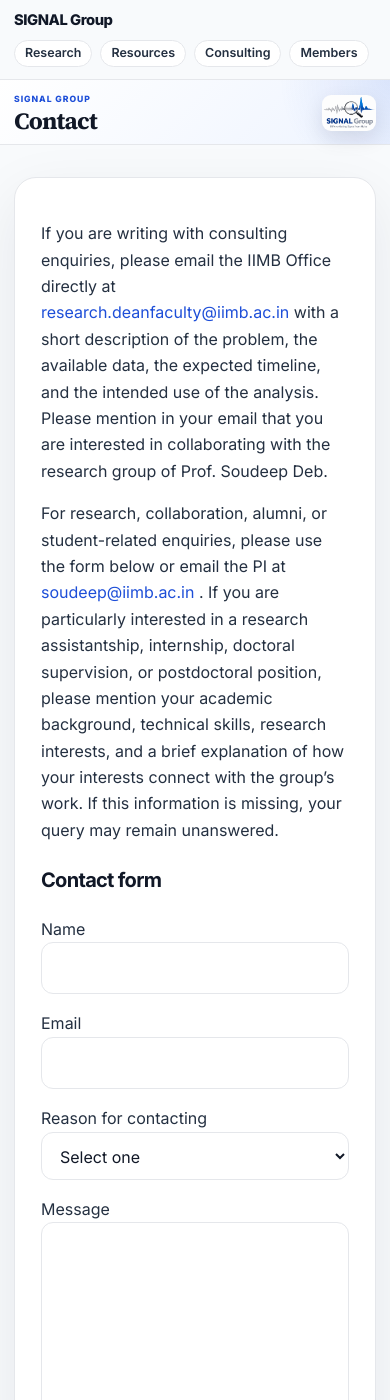
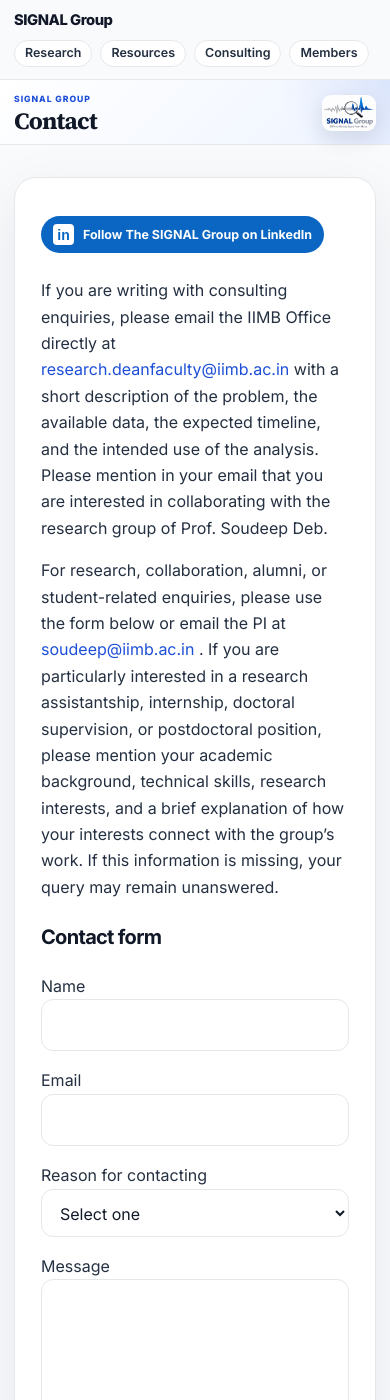
Before and after one commit to soudeepd/soudeeps-research-group, a Jekyll site: the page built from docs/_pages/contact.md, in a window 390 px wide and 1400 px high. Built offline with Jekyll 4.4.1, drawn with Linux system fonts in a browser that asks for light colours; some of the changed text lies outside the part shown.

Commit message:
updates added

```diff
--- a/docs/_layouts/default.html
+++ b/docs/_layouts/default.html
@@ -34,17 +34,32 @@
     {{ content }}
   </main>
 
-  <footer class="site-footer">
+<footer class="site-footer">
   <div class="container footer-grid">
-    <div>
-      <strong>SIGNAL Group of Prof. Soudeep Deb</strong>
+
+    <div class="footer-info">
+      <strong>The SIGNAL Group of Prof. Soudeep Deb</strong>
       <p>
-        (A personal academic research group)<br>
+        A personal academic research group<br>
         Decision Sciences Area<br>
         Indian Institute of Management Bangalore<br>
         Bannerghatta Road, Bengaluru, KA 560076, India.
       </p>
     </div>
+
+    <div class="footer-social">
+      <a
+        href="https://www.linkedin.com/company/the-signal-group/"
+        class="linkedin-follow-button"
+        target="_blank"
+        rel="noopener noreferrer"
+        aria-label="Follow The SIGNAL Group on LinkedIn"
+      >
+        <span class="linkedin-icon" aria-hidden="true">in</span>
+        Follow us on LinkedIn
+      </a>
+    </div>
+
   </div>
 </footer>
 </body>
--- a/docs/_pages/contact.md
+++ b/docs/_pages/contact.md
@@ -3,6 +3,20 @@ layout: page
 title: Contact
 permalink: /contact/
 ---
+
+<div class="contact-social">
+
+  <a
+    href="https://www.linkedin.com/company/the-signal-group/"
+    class="linkedin-follow-button"
+    target="_blank"
+    rel="noopener noreferrer"
+  >
+    <span class="linkedin-icon" aria-hidden="true">in</span>
+    Follow The SIGNAL Group on LinkedIn
+  </a>
+
+</div>
 
 If you are writing with consulting enquiries, please email the IIMB Office directly at <a href="mailto:research.deanfaculty@iimb.ac.in">research.deanfaculty@iimb.ac.in</a> with a short description of the problem, the available data, the expected timeline, and the intended use of the analysis. Please mention in your email that you are interested in collaborating with the research group of Prof. Soudeep Deb.
 
--- a/docs/assets/css/style.css
+++ b/docs/assets/css/style.css
@@ -1954,3 +1954,120 @@ button:hover {
     font-size: 0.54rem;
   }
 }
+
+/* ========================================
+   SIGNAL Group LinkedIn buttons
+   ======================================== */
+
+.linkedin-follow-button {
+  display: inline-flex;
+  align-items: center;
+  justify-content: center;
+  gap: 9px;
+
+  padding: 9px 15px;
+  border-radius: 999px;
+
+  background: #0A66C2;
+  color: #ffffff !important;
+
+  font-size: 0.82rem;
+  font-weight: 700;
+  line-height: 1.3;
+  text-decoration: none !important;
+
+  white-space: nowrap;
+
+  transition:
+    background 0.2s ease,
+    transform 0.2s ease;
+}
+
+.linkedin-follow-button:hover {
+  background: #004182;
+  color: #ffffff !important;
+  transform: translateY(-2px);
+  text-decoration: none !important;
+}
+
+/* LinkedIn icon */
+
+.linkedin-icon {
+  display: inline-flex;
+  align-items: center;
+  justify-content: center;
+
+  width: 21px;
+  height: 21px;
+
+  background: #ffffff;
+  color: #0A66C2;
+
+  border-radius: 4px;
+
+  font-family: Arial, sans-serif;
+  font-size: 14px;
+  font-weight: 900;
+  line-height: 1;
+}
+
+/* Footer: left text, right LinkedIn */
+
+.footer-grid {
+  display: flex;
+  justify-content: space-between;
+  align-items: center;
+  gap: 24px;
+}
+
+.footer-info {
+  flex: 1;
+  min-width: 0;
+}
+
+.footer-social {
+  display: flex;
+  justify-content: flex-end;
+  margin-left: auto;
+  flex-shrink: 0;
+}
+
+/* Homepage button */
+
+.compact-hero-actions .linkedin-follow-button {
+  padding: 8px 12px;
+  font-size: 0.82rem;
+}
+
+/* Contact page */
+
+.contact-social {
+  display: flex;
+  justify-content: flex-start;
+  margin: 12px 0 24px;
+}
+
+/* Mobile screens */
+
+@media (max-width: 820px) {
+
+  .footer-grid {
+    flex-direction: column;
+    align-items: flex-start;
+    gap: 14px;
+  }
+
+  .footer-social {
+    margin-left: 0;
+    justify-content: flex-start;
+  }
+
+  .linkedin-follow-button {
+    font-size: 0.78rem;
+    padding: 8px 12px;
+  }
+
+  .compact-hero-actions {
+    flex-wrap: wrap;
+  }
+}
```
Also changed, not shown: docs/_data/news.yml (+9 -0 lines), docs/_data/publications.yml (+18 -0 lines), docs/_layouts/home.html (+24 -5 lines), docs/assets/bibtex/soni2026regime.bib (added, +11 -0 lines), docs/assets/images/news/2026/linkedin-2026-11.png (added).
